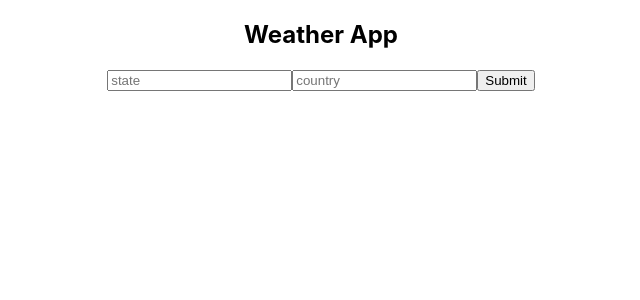
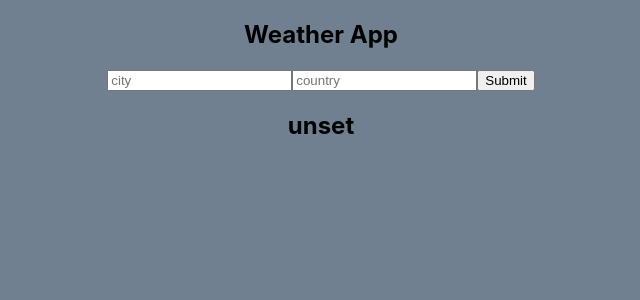
Before and after one commit to leal10/WEATHER-APP, a React (Create React App) app in the folder weather-app/: page / in a window 1280 px wide. Shown: the top 300 px of the page, without its empty margins (319-959 px from the left). Built offline with nearby package versions, Linux system fonts and the light colour scheme; no server answers.

Commit message:
Receiving the proper info back from the API

```diff
--- a/weather-app/package.json
+++ b/weather-app/package.json
@@ -7,6 +7,7 @@
     "@testing-library/jest-dom": "^5.11.9",
     "@testing-library/react": "^11.2.5",
     "@testing-library/user-event": "^12.7.2",
+    "axios": "^0.21.1",
     "body-parser": "^1.19.0",
     "express": "^4.17.1",
     "react": "^17.0.1",
--- a/weather-app/public/index.html
+++ b/weather-app/public/index.html
@@ -26,7 +26,7 @@
     -->
     <title>Weather</title>
   </head>
-  <body>
+  <body style="background-color:slategray;">
     <noscript>You need to enable JavaScript to run this app.</noscript>
     <div id="root"></div>
     <!--
--- a/weather-app/server.js
+++ b/weather-app/server.js
@@ -12,6 +12,10 @@ app.use(express.static(path.join(__dirname, 'build')));
 // app.use(express.static('public'));
 // app.use('/static', express.static(path.join(__dirname, 'public')))
 
+// app.get("/api/weather", (req, res) => {
+//   axios.get()
+// });
+
 
 
 app.listen(PORT, () => {
--- a/weather-app/src/App.js
+++ b/weather-app/src/App.js
@@ -1,6 +1,8 @@
 import React, { Component } from 'react';
-import Weather from './components/weather.jsx'
+import Weather from './components/weather.jsx';
+import axios from 'axios';
 import './App.css';
+import { api_key } from './config.js';
 
 class App extends Component {
   constructor(props) {
@@ -13,31 +15,46 @@ class App extends Component {
     this.handleSubmit = this.handleSubmit.bind(this);
   }
 
+  //axios request for the information that we need
+
+
   //event handler to change the state when typed
   handleStateChange(event) {
     event.preventDefault();
-    this.setState({state: event.target.value});
+    this.setState({ city: event.target.value });
   }
 
   //event handler to change the country when typed
   handleCountryChange(event) {
     event.preventDefault();
-    this.setState({country: event.target.value});
+    this.setState({ country: event.target.value });
   }
+
 
   //event handler to submit the inputs
   handleSubmit(event) {
     event.preventDefault();
-    console.log(`This is the state ${this.state.state} and this is the country ${this.state.country}`);
+    // console.log('api.openweathermap.org/data/2.5/weather?q=Austin&appid=ec28cd50941b65648a3ba3bf1c981500');
+    axios.get(`http://api.openweathermap.org/data/2.5/weather?q=${this.state.city}&appid=ec28cd50941b65648a3ba3bf1c981500`)
+      .then(results => {
+        console.log("this is the results", results.data)
+        this.setState({
+          info: results.data.weather[0],
+        })
+      })
+      .catch(error => {
+        console.log("this is the error", error)
+      });
   }
 
 
   render() {
     return <div className="Header">
-      <Weather/>
-      <input onChange={this.handleStateChange} placeholder="state" type="text"></input>
+      <Weather />
+      <input onChange={this.handleStateChange} placeholder="city" type="text"></input>
       <input onChange={this.handleCountryChange} placeholder="country"></input>
       <input onClick={this.handleSubmit} type="submit"></input>
+      <h2>{api_key}</h2>
     </div>;
   }
 }
```
Also changed, not shown: 2 other files (tests, documents, lock files or other folders).
